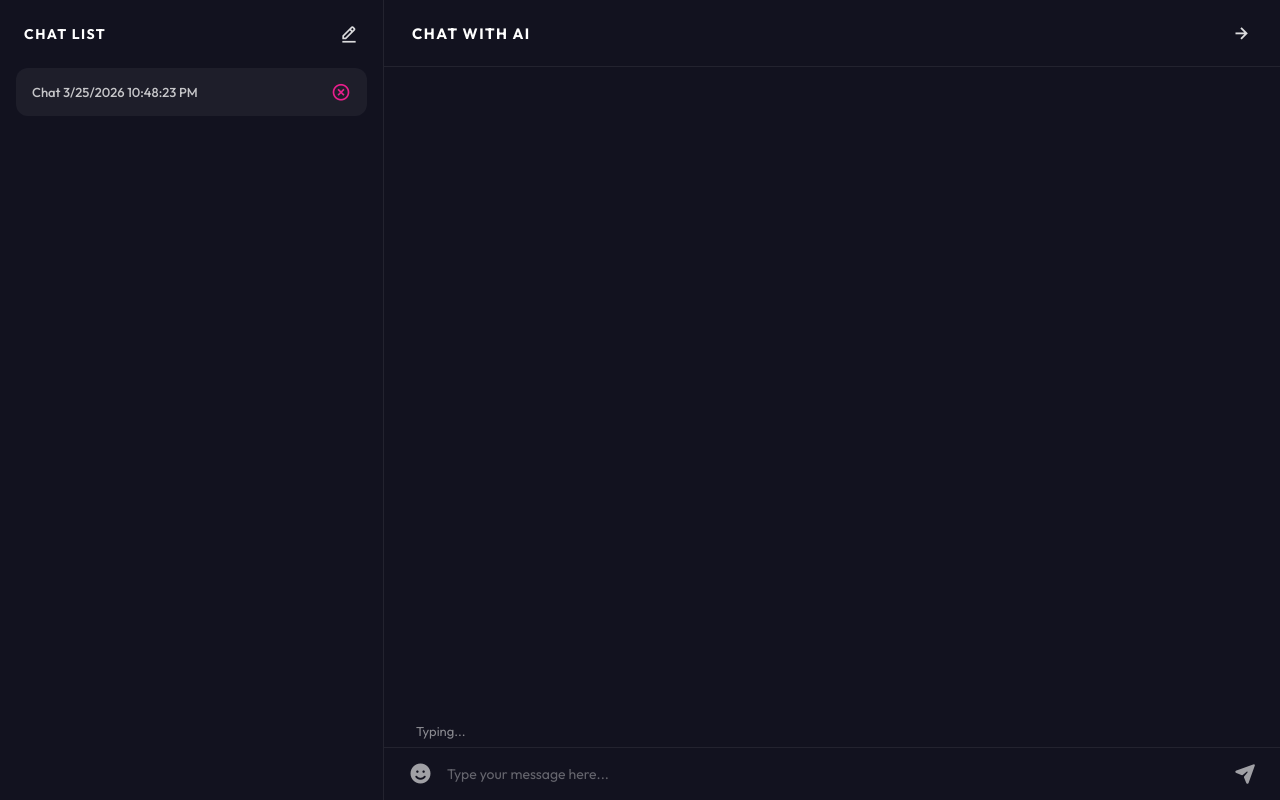
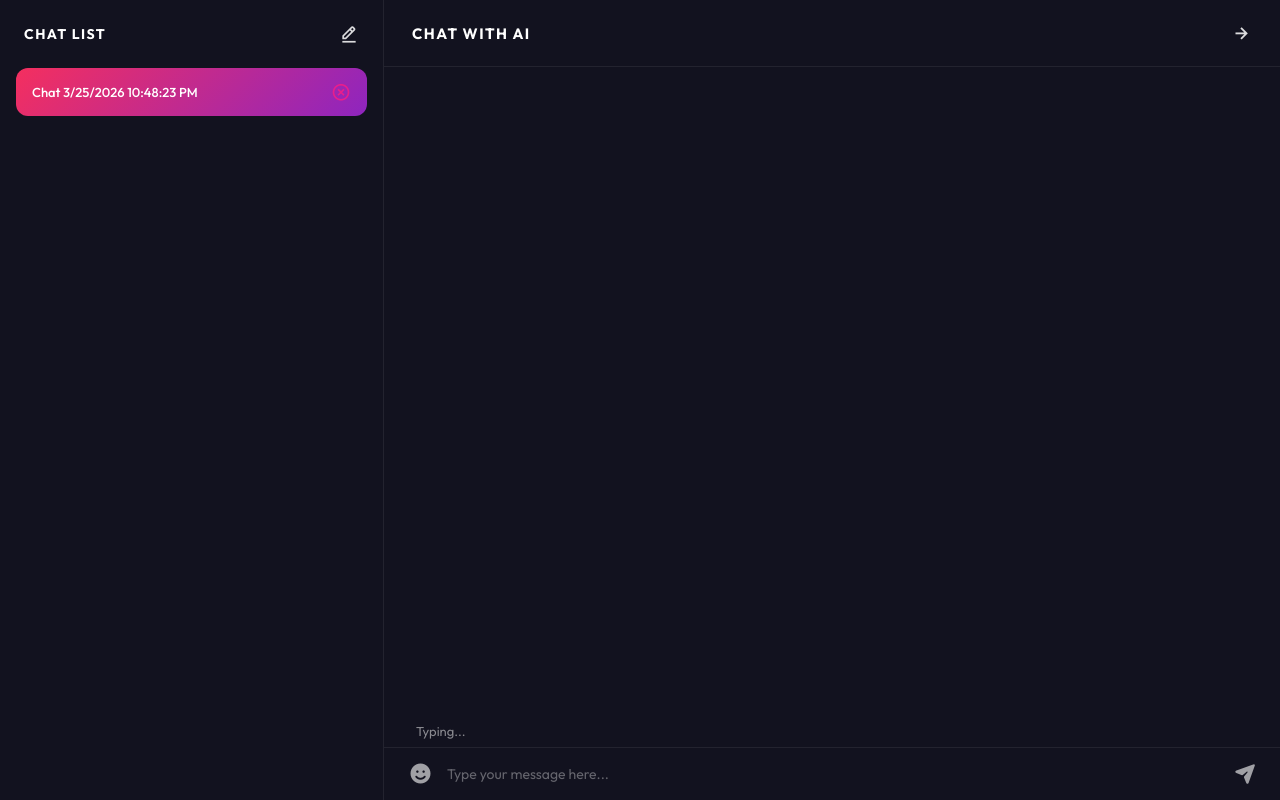
Before and after one commit to CoderRocha/perguntaAI, a React (Vite) app: page / in a window 1280 px wide. Both pictures are taken after a click on the button "CHAT AI". Built offline with nearby package versions, Linux system fonts and the light colour scheme.

Commit message:
feat: create, manage and delete chats

```diff
--- a/package.json
+++ b/package.json
@@ -11,7 +11,8 @@
   },
   "dependencies": {
     "react": "^19.2.0",
-    "react-dom": "^19.2.0"
+    "react-dom": "^19.2.0",
+    "uuid": "^13.0.0"
   },
   "devDependencies": {
     "@eslint/js": "^9.39.1",
--- a/src/App.jsx
+++ b/src/App.jsx
@@ -1,21 +1,26 @@
 import React, { useState } from 'react'
 import ChatBotStart from './Components/ChatBotStart'
 import ChatBotApp from './Components/ChatBotApp'
+import { v4 as uuidv4 } from 'uuid'
 
 export default function App() {
   const [isChatting, setIsChatting] = useState(false)
   const [chats, setChats] = useState([])
+  const [activeChat, setActiveChat] = useState(null)
+
+  const createNewChat = (initialMessage = "") => {
+    const newChat = {
+      id: uuidv4(),
+      displayId: `Chat ${new Date().toLocaleDateString("en-US")} ${new Date().toLocaleTimeString()}`,
+      messages: initialMessage ? [{ type: 'prompt', text: initialMessage, timestamp: new Date().toLocaleTimeString() }] : [],
+    }
+    setChats(prev => [newChat, ...prev])
+    setActiveChat(newChat.id)
+  }
 
   const handleStartChat = () => {
     setIsChatting(true)
-
-    if (chats.length === 0) {
-      const newChat = {
-        id: `Chat ${new Date().toLocaleDateString("en-US")} ${new Date().toLocaleTimeString()}`,
-        messages: [],
-      }
-      setChats([newChat])
-    }
+    createNewChat()
   }
 
   const handleGoBack = () => {
@@ -25,7 +30,7 @@ export default function App() {
   return (
     <div className='container'>
       {isChatting ? (
-        <ChatBotApp onGoBack={handleGoBack} chats={chats} setChats={setChats} />
+        <ChatBotApp onGoBack={handleGoBack} chats={chats} setChats={setChats} activeChat={activeChat} setActiveChat={setActiveChat} onNewChat={createNewChat} />
       ) : (
         <ChatBotStart onStartChat={handleStartChat} />
       )}
--- a/src/Components/ChatBotApp.css
+++ b/src/Components/ChatBotApp.css
@@ -60,15 +60,15 @@
   background: rgba(255, 255, 255, 0.05);
 }
 
-.chat-list-item:first-of-type {
-  background: linear-gradient(135deg, #e91e8c, #9c27b0);
+.chat-list-item.active {
+  background: linear-gradient(135deg, #f42f5f, #8e25bf);
 }
 
-.chat-list-item:first-of-type h4 {
+.chat-list-item.active h4 {
   color: #fff;
 }
 
-.chat-list-item:not(:first-of-type):hover {
+.chat-list-item:not(.active):hover {
   background: rgba(255, 255, 255, 0.09);
 }
 
--- a/src/Components/ChatBotApp.jsx
+++ b/src/Components/ChatBotApp.jsx
@@ -1,9 +1,14 @@
-import React, { useState } from 'react'
+import React, { useEffect, useState } from 'react'
 import './ChatBotApp.css'
 
-export default function ChatBotApp({ onGoBack, chats, setChats }) {
+export default function ChatBotApp({ onGoBack, chats, setChats, activeChat, setActiveChat, onNewChat }) {
     const [inputValue, setInputValue] = useState('')
     const [messages, setMessages] = useState(chats[0]?.messages || [])
+
+    useEffect(() => {
+        const activeChatObj = chats.find(chat => chat.id === activeChat)
+        setMessages(activeChatObj ? activeChatObj.messages : [])
+    }, [activeChat, chats])
 
     const handleInputChange = (e) => {
         setInputValue(e.target.value)
@@ -20,17 +25,22 @@ export default function ChatBotApp({ onGoBack, chats, setChats }) {
         timestamp: new Date().toLocaleTimeString(),
     }
 
-    const updatedMessages = [...messages, newMessage]
+    if(!activeChat) {
+        onNewChat(inputValue)
+        setInputValue('')
+    } else {
+        const updatedMessages = [...messages, newMessage]
     setMessages(updatedMessages)
     setInputValue('')
 
-    const updatedChats = chats.map((chat, index) => {
-        if (index === 0) {
-            return {...chats, messages: updatedMessages}
+    const updatedChats = chats.map((chat) => {
+        if (chat.id === activeChat) {
+            return {...chat, messages: updatedMessages}
         }
         return chat
     })
     setChats(updatedChats)
+        }
     }
 
     const handleKeyDown = (e) => {
@@ -40,17 +50,31 @@ export default function ChatBotApp({ onGoBack, chats, setChats }) {
         }
     }
 
+    const handleSelectChat = (id) => {
+        setActiveChat(id)
+    }
+
+    const handleDeleteChat = (id) => {
+        const updatedChats = chats.filter(chat => chat.id !== id)
+        setChats(updatedChats)
+
+        if(id === activeChat) {
+            const newActiveChat = updatedChats.length > 0 ? updatedChats[0].id : null
+            setActiveChat(newActiveChat)
+        }
+    }
+
   return (
     <div className='chat-app'>
         <div className='chat-list'>
             <div className='chat-list-header'>
                 <h2>Chat List</h2>
-                <i className='bx bx-edit-alt new-chat'></i>
+                <i className='bx bx-edit-alt new-chat' onClick={() => onNewChat()}></i>
             </div>
-            {chats.map((chat, index) => (
-                <div key={index} className={`chat-list-item ${index === 0 ? 'active' : ""}`}>
-                <h4>{chat.id}</h4>
-                <i className='bx bx-x-circle circel'></i>
+            {chats.map((chat) => (
+                <div key={chat.id} className={`chat-list-item ${chat.id === activeChat ? 'active' : ''}`} onClick={() => handleSelectChat(chat.id)}>
+                <h4>{chat.displayId}</h4>
+                <i className='bx bx-x-circle circel' onClick={(e) => {e.stopPropagation(); handleDeleteChat(chat.id)}}></i>
             </div>
             ))}
         </div>
```
